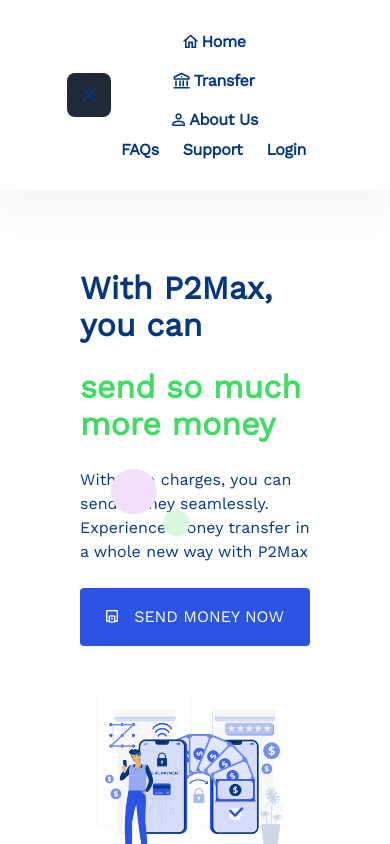
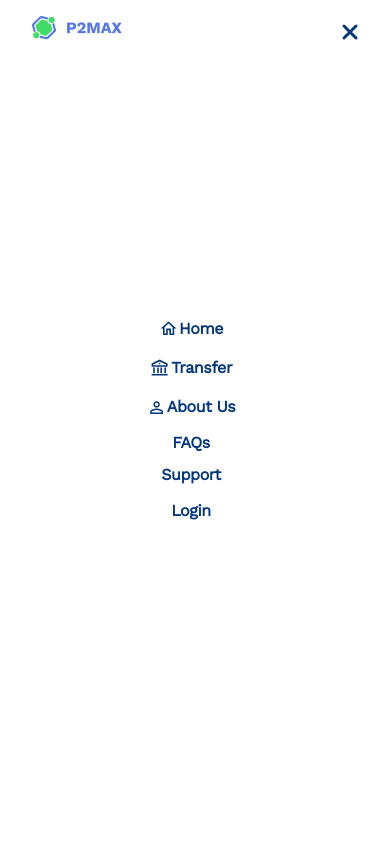
Before and after one commit to Team-Zoldyck/P2MAX, a React (Create React App) app in the folder frontend/: page / in a window 390 px wide. Both pictures are taken after a click on the button "Open main menu". Shown: the top 844 px of the page. Built offline with nearby package versions, Linux system fonts and the light colour scheme.

Commit message:
fix: fixed navbar on mobile

```diff
--- a/frontend/src/components/Navbar.jsx
+++ b/frontend/src/components/Navbar.jsx
@@ -51,7 +51,7 @@
           )
           :
           (
-            <Link to="/login" className="hover:text-[#41DC65] text-[#05377F] px-3 py-2 rounded-md text-xs tracking-tight leading-3 font-bold">Login</Link>
+            <Link to="/login" className="hover:bg-[#41DC65] hover:text-[#fff] text-[#05377F] px-5 py-3 rounded-md text-xs tracking-tight leading-3 font-bold">Login</Link>
           )
         }
       </>
@@ -63,9 +63,9 @@
   return (
     <>
       <div>
-        <nav className="bg-white w-full flex items-center justify-between py-4 px-16 shadow-nav text-matic">
+        <nav className={`relative bg-white w-full ${(isOpen) ? 'h-screen py-20 justify-center' : 'px-8 py-4 justify-between'} flex items-center  px-8 shadow-nav text-matic`}>
           <Link to="/">
-            <div className="flex-shrink-0">
+            <div className={`flex-shrink-0 ${(isOpen) ? 'absolute top-4 left-8' : ''}`}>
               <img src={logo} alt="Logo" />
             </div>
           </Link>
@@ -78,14 +78,14 @@
             <button
               onClick={() => setIsOpen(!isOpen)}
               type="button"
-              className="bg-gray-800 inline-flex items-center justify-center p-2 rounded-md text-matic hover:text-white hover:bg-gray-700 focus:outline-none focus:ring-2 focus:ring-offset-2 focus:ring-offset-gray-800 focus:ring-white"
+              className="absolute top-3 right-5 bg-white inline-flex items-center justify-center p-2 rounded-md text-matic focus:outline-none focus:ring-offset-2 focus:ring-offset-gray-800 focus:ring-white"
               aria-controls="mobile-menu"
               aria-expanded="false"
             >
               <span className="sr-only">Open main menu</span>
               {!isOpen ? (
                 <svg
-                  className="block h-6 w-6"
+                  className="block h-6 w-15"
                   xmlns="http://www.w3.org/2000/svg"
                   fill="none"
                   viewBox="0 0 24 24"
@@ -95,13 +95,13 @@
                   <path
                     strokeLinecap="round"
                     strokeLinejoin="round"
-                    strokeWidth="2"
+                    strokeWidth="3"
                     d="M4 6h16M4 12h16M4 18h16"
                   />
                 </svg>
               ) : (
                 <svg
-                  className="block h-6 w-6"
+                  className="block h-6 w-15"
                   xmlns="http://www.w3.org/2000/svg"
                   fill="none"
                   viewBox="0 0 24 24"
@@ -111,7 +111,7 @@
                   <path
                     strokeLinecap="round"
                     strokeLinejoin="round"
-                    strokeWidth="2"
+                    strokeWidth="3"
                     d="M6 18L18 6M6 6l12 12"
                   />
                 </svg>
@@ -130,8 +130,8 @@
             leaveFrom="opacity-100 scale-100"
             leaveTo="opacity-0 scale-95"
           >
-            <div className="md:hidden" id="mobile-menu">
-              <div className="px-2 pt-2 pb-3 space-y-1 sm:px-3 text-matic">
+            <div className={`md:hidden w-full h-1/2 ${(isOpen) ? 'flex justify-items-start items-center' : ''} `} id="mobile-menu">
+              <div className="h-full flex flex-col items-center justify-items-start px-2 pt-2 pb-3 space-y-1 sm:px-3 text-matic mobile">
                 <NavLinks />
               </div>
             </div>
```
